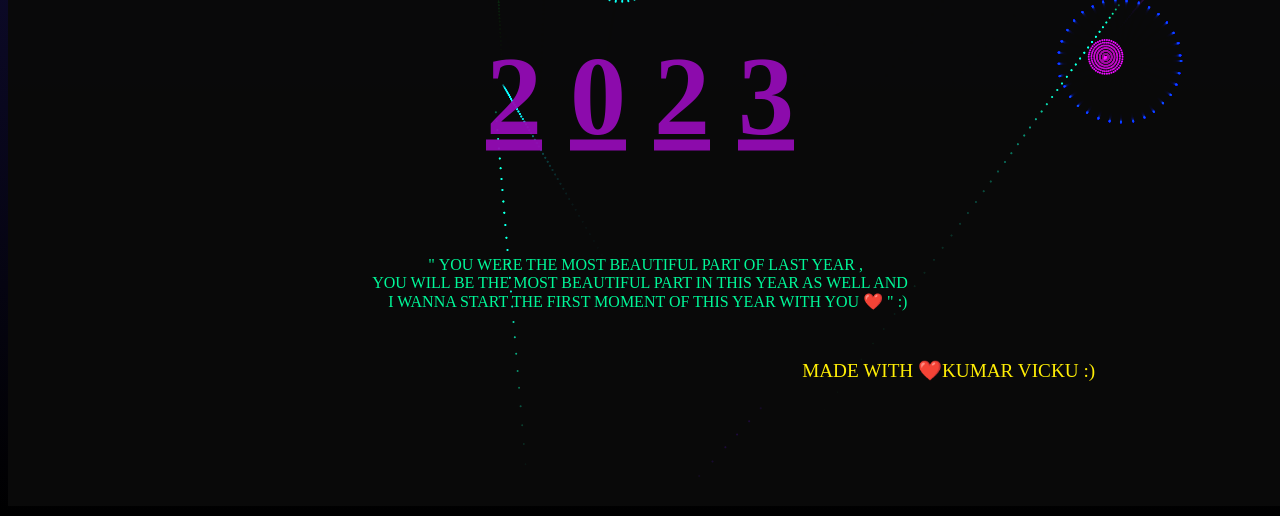
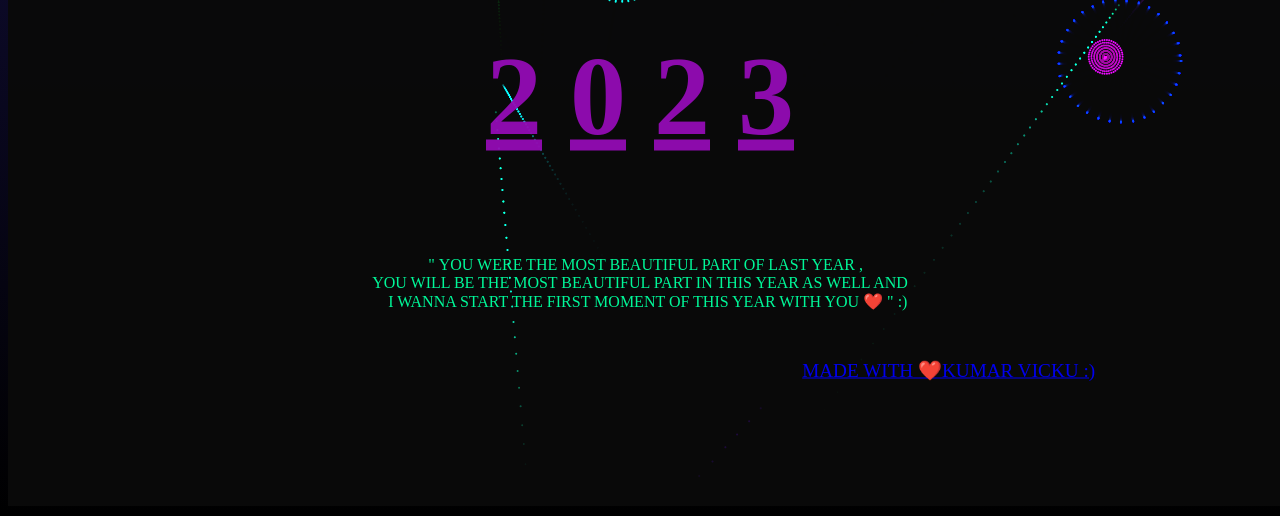
Before and after one commit to kumarvicku/happynew, a plain HTML site: page index.html in a window 1280 px wide. Shown: the part 360-876 px from the top of the page. Drawn offline with Linux system fonts and the light colour scheme.

Commit message:
Update index.html

```diff
--- a/index.html
+++ b/index.html
@@ -11,7 +11,7 @@
     <h1><u>H</u>&nbsp<u>A</u>&nbsp<u>P</u>&nbsp<u>P</u>&nbsp<u>Y</u></h1>
     <h2><u>New</u>&nbsp&#10084;&#65039;&nbsp<u>Year</u></h2>
     <h3><u>2</u>&nbsp<u>0</u>&nbsp<u>2</u>&nbsp<u>3</u></h3>
-    <h4><a href="https://instagram.com/v_for_vicku/"></a>MADE WITH &#10084;&#65039;KUMAR VICKU :)</h4>
+    <h4><a href="https://instagram.com/v_for_vicku/" target="_blank">MADE WITH &#10084;&#65039;KUMAR VICKU :)</a></h4>
     <h5>&nbsp&nbsp&nbsp&nbsp&nbsp&nbsp&nbsp&nbsp&nbsp&nbsp&nbsp&nbsp&nbsp&nbsp&nbsp&nbsp&nbsp"&nbspYOU WERE THE MOST BEAUTIFUL PART OF LAST YEAR ,&nbsp&nbsp&nbsp</br> &nbsp&nbsp&nbspYOU WILL BE THE MOST BEAUTIFUL PART IN THIS YEAR AS WELL AND&nbsp&nbsp&nbsp </br>&nbsp&nbsp&nbsp&nbsp&nbsp&nbsp&nbspI WANNA START THE FIRST MOMENT OF THIS YEAR WITH YOU &#10084;&#65039;&nbsp" :)&nbsp&nbsp&nbsp</h5>
 <canvas id="birthday"></canvas>
 <script src="new.js"></script>
```
